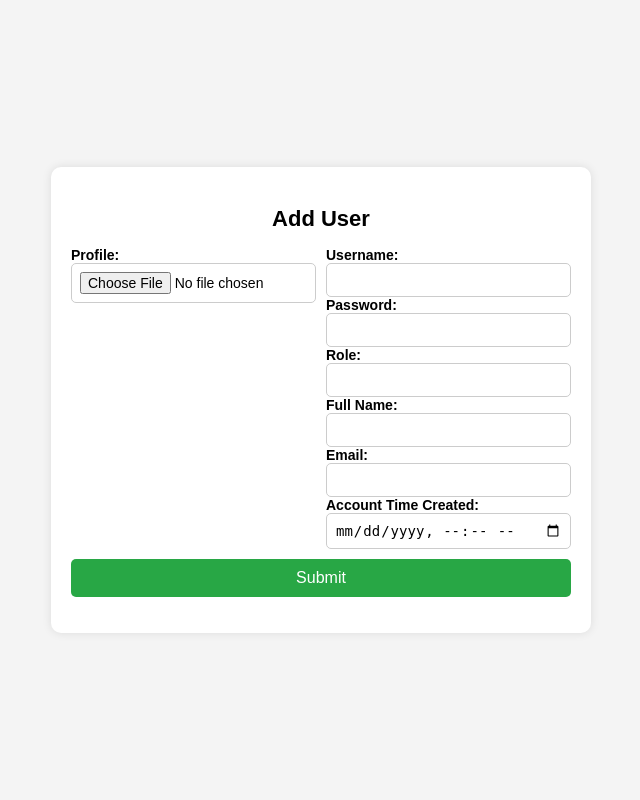
After one commit to yoshbatula/PHP-DATABASES, a PHP site: page /adduser.php in a window 1280 px wide. The commit adds this page. Shown: the whole page, without its empty margins (319-959 px from the left). Run offline with PHP 8.4, Linux system fonts and the light colour scheme.

Commit message:
progress for today

```diff
--- /dev/null
+++ b/adduser.php
@@ -0,0 +1,182 @@
+
+</html><!DOCTYPE html>
+<html lang="en">
+<head>
+    <meta charset="UTF-8">
+    <meta name="viewport" content="width=device-width, initial-scale=1.0">
+    <title>Add User Page</title>
+</head>
+<body>
+<style>
+    body {
+    font-family: Arial, sans-serif;
+    display: flex;
+    justify-content: center;
+    align-items: center;
+    height: 100vh;
+    background-color: #f4f4f4;
+    margin: 0;
+}
+
+.container {
+    background: #fff;
+    padding: 20px;
+    border-radius: 10px;
+    box-shadow: 0 0 10px rgba(0, 0, 0, 0.1);
+    width: 500px;
+    text-align: center;
+}
+
+h2 {
+    margin-bottom: 15px;
+    font-size: 22px;
+}
+
+form {
+    display: grid;
+    grid-template-columns: 1fr 1fr;
+    gap: 10px;
+    text-align: left;
+}
+
+.full-width {
+    grid-column: span 2;
+}
+
+label {
+    font-weight: bold;
+    font-size: 14px;
+}
+
+input, button {
+    width: 100%;
+    padding: 8px;
+    border: 1px solid #ccc;
+    border-radius: 5px;
+    font-size: 14px;
+}
+
+button {
+    background: #28a745;
+    color: white;
+    border: none;
+    cursor: pointer;
+    font-size: 16px;
+    padding: 10px;
+}
+
+button:hover {
+    background: #218838;
+}
+
+img {
+    max-width: 100px;
+    display: none;
+    margin: 10px auto;
+}
+
+    </style>
+    <div class="container">
+        <h2>Add User</h2>
+    <form action="adduser.php" method="POST" enctype="multipart/form-data">
+
+        <div class="profile-section">
+            <label for="profile">Profile: </label>
+            <img id="preview" src="" alt="Image Preview" style="display: none;">
+            <input type="file" name="profile" id="profile" accept="image/*" required onchange="previewImage(event)">
+        </div>
+
+        <div class="input-section">
+            <label for="username">Username:</label>
+            <input type="text" name="username" required>
+
+            <label for="password">Password:</label>
+            <input type="password" name="password" required>
+
+            <label for="role">Role:</label>
+            <input type="text" name="role" required>
+
+            <label for="fullname">Full Name:</label>
+            <input type="text" name="fullname" required>
+
+            <label for="email">Email:</label>
+            <input type="email" name="email" required>
+
+            <label for="timecreated">Account Time Created:</label>
+            <input type="datetime-local" name="timecreated" required>
+        </div>
+
+        <div class="full-width">
+            <button type="submit" name="submit">Submit</button>
+        </div>
+    </form>
+</div>
+
+    <script>
+        function previewImage(event) {
+            var reader = new FileReader();
+            reader.onload = function(){
+                var output = document.getElementById('preview');
+                output.src = reader.result;
+                output.style.display = "block";
+            };
+            reader.readAsDataURL(event.target.files[0]);
+        }
+    </script>
+
+<?php
+session_start();
+include 'dbconnect.php';
+
+if(isset($_POST['submit'])) {
+
+    $username = $_POST['username'];
+    $password = $_POST['password'];
+    $role = $_POST['role'];
+    $fullname = $_POST['fullname'];
+    $email = $_POST['email'];
+    $timecreated = $_POST['timecreated'];
+
+
+    if(isset($_FILES['profile']) && $_FILES['profile']['error'] == 0) {
+        $targetDir = "/upload/";
+        if (!is_dir($targetDir)) {
+            mkdir($targetDir, 0777, true);
+        }
+
+        $fileName = basename($_FILES["profile"]["name"]);
+        $targetFilePath = $targetDir . $fileName;
+        $fileType = strtolower(pathinfo($targetFilePath, PATHINFO_EXTENSION));
+        $allowedTypes = array('jpg', 'jpeg', 'png', 'gif');
+
+
+        if(in_array($fileType, $allowedTypes)) {
+            if(move_uploaded_file($_FILES["profile"]["tmp_name"], $targetFilePath)) {
+
+                $query = "INSERT INTO users (username, password, role, full_name, email, timecreated, profile)
+                          VALUES (?, ?, ?, ?, ?, ?, ?)";
+                $stmt = $conn->prepare($query);
+                $stmt->bind_param("sssssss", $username, $password, $role, $fullname, $email, $timecreated, $fileName);
+
+                if($stmt->execute()) {
+                    echo "<script>alert('User added successfully!'); window.location.href='index.php';</script>";
+                } else {
+                    echo "Error: " . $stmt->error;
+                }
+                $stmt->close();
+            } else {
+                echo "File upload failed!";
+            }
+        } else {
+            echo "Invalid file format!";
+        }
+    } else {
+        echo "No file uploaded!";
+    }
+
+    $conn->close();
+}
+?>
+
+</body>
+</html>
--- a/dbconnect.php
+++ b/dbconnect.php
@@ -1,6 +1,6 @@
 <?php
     $host = "localhost";
-    $dbname = "practice";
+    $dbname = "laboratory-exam";
     $user = "root";
     $pass = "";
 
--- a/image.php
+++ b/image.php
@@ -35,6 +35,7 @@ if(isset($_POST['submit'])) {
     //   We will create a directory where the uploaded file will be stored.
         $targetDir = __DIR__ . "/upload/";
         if (!is_dir($targetDir)) {
+            // If the directory does not exist, it Forcely create an folder with full authorization.
             mkdir($targetDir, 0777, true);
         }
 
```
Also changed, not shown: index.php (+36 -15 lines), upload/😻😻❤️.jpg (added), user_fetch.php (line endings or trailing spaces).
